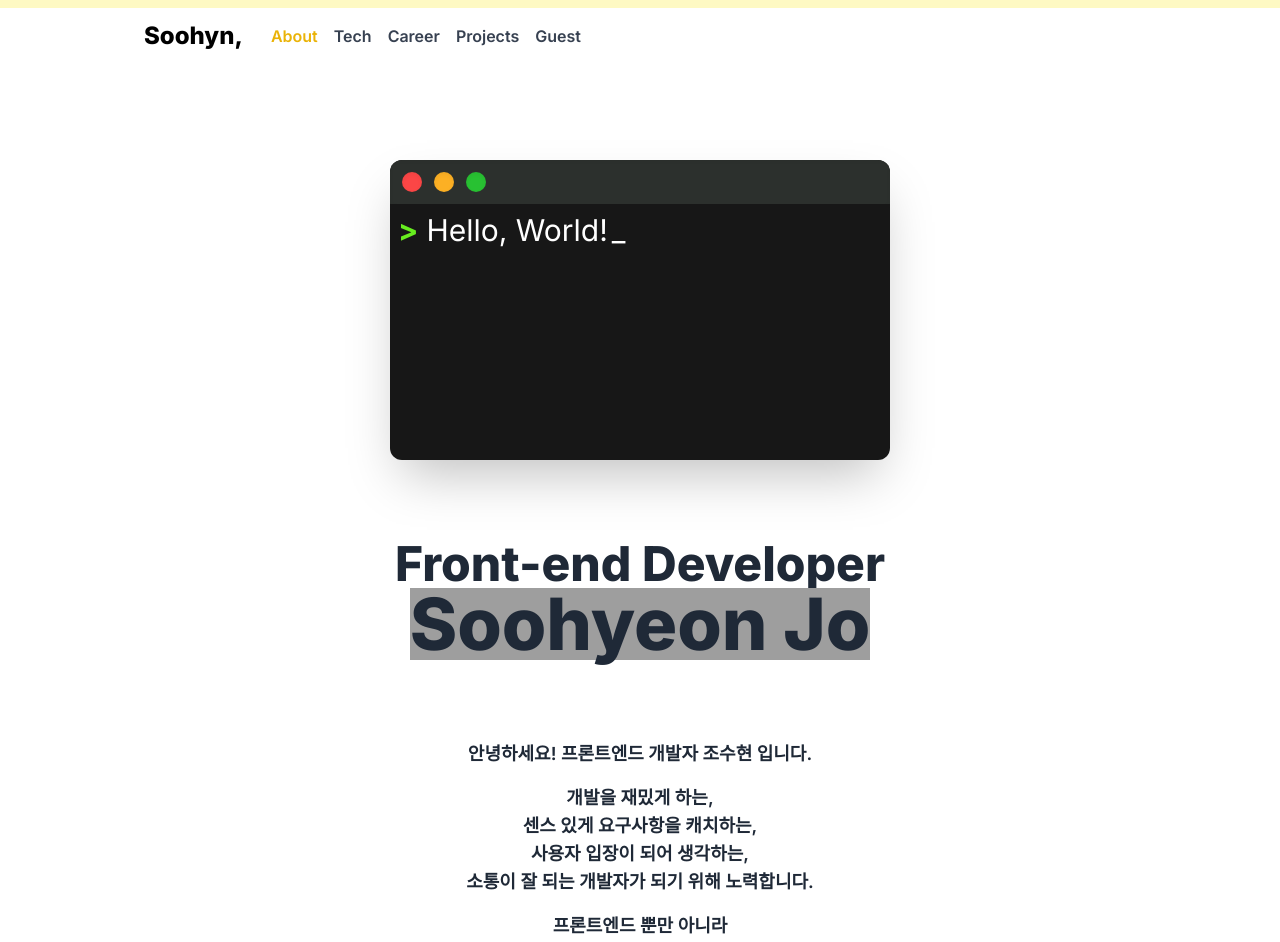
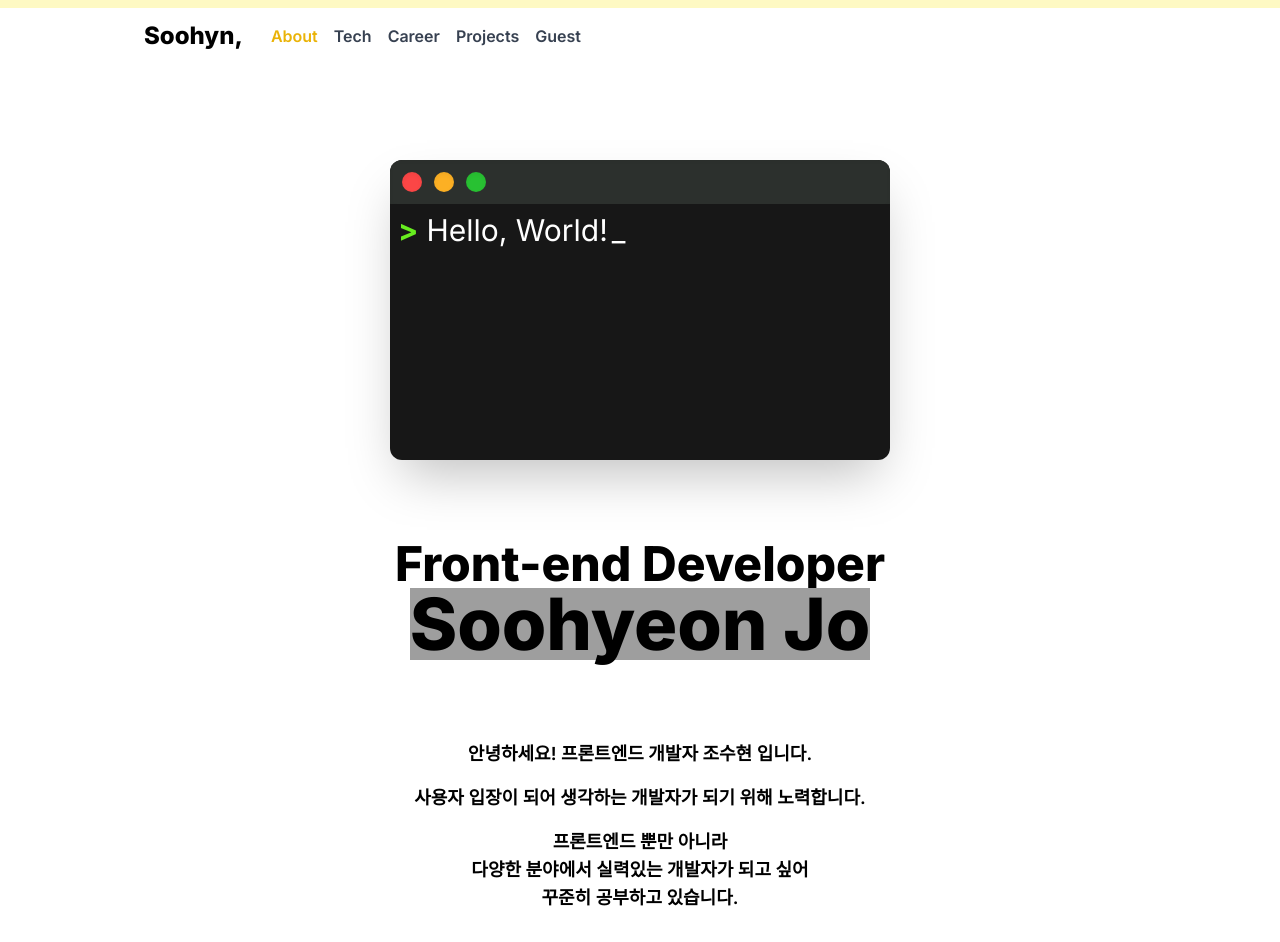
Before and after one commit to soohyn/portfolio, a Next.js app: page / in a window 1280 px wide. Shown: the top 942 px of the page. Built offline with nearby package versions, Linux system fonts and the light colour scheme; grey boxes are pictures that could not be loaded.

Commit message:
edit about bio word

```diff
--- a/app/(home)/components/About.tsx
+++ b/app/(home)/components/About.tsx
@@ -6,7 +6,7 @@ const About: FC = () => {
     <section id="about-section" className="flex flex-col section-layout">
       <div className="layout flex flex-col items-center justify-center">
         <Terminal />
-        <div className="flex flex-col pt-20 items-center text-center text-gray-800">
+        <div className="flex flex-col pt-20 items-center text-center">
           <h2 className="text-2xl sm:text-5xl font-extrabold">
             Front-end Developer
           </h2>
@@ -16,7 +16,7 @@ const About: FC = () => {
           <div className="flex flex-col whitespace-pre-wrap break-words pt-20 sm:text-lg font-semibold gap-4">
             <span>{"안녕하세요! 프론트엔드 개발자 조수현 입니다."}</span>
             <span>
-              {`개발을 재밌게 하는,\n센스 있게 요구사항을 캐치하는,\n사용자 입장이 되어 생각하는,\n소통이 잘 되는 개발자가 되기 위해 노력합니다.`}
+              {`사용자 입장이 되어 생각하는 개발자가 되기 위해 노력합니다.`}
             </span>
             <span>{`프론트엔드 뿐만 아니라\n다양한 분야에서 실력있는 개발자가 되고 싶어\n꾸준히 공부하고 있습니다.`}</span>
           </div>
--- a/config/index.ts
+++ b/public/config/index.ts
@@ -14,7 +14,7 @@ export const profile = {
   mail_addr: GMAIL_ADDR,
 };
 
-export const skill = [
+export const skills = [
   { name: "ReactJS" },
   { name: "NextJS" },
   { name: "JavaScript" },
@@ -22,7 +22,7 @@ export const skill = [
   { name: "MongoDB" },
 ];
 
-export const studyTech = [
+export const studySkills = [
   { name: "React Native" },
   { name: "Supabase" },
   { name: "Firebase" },
```
